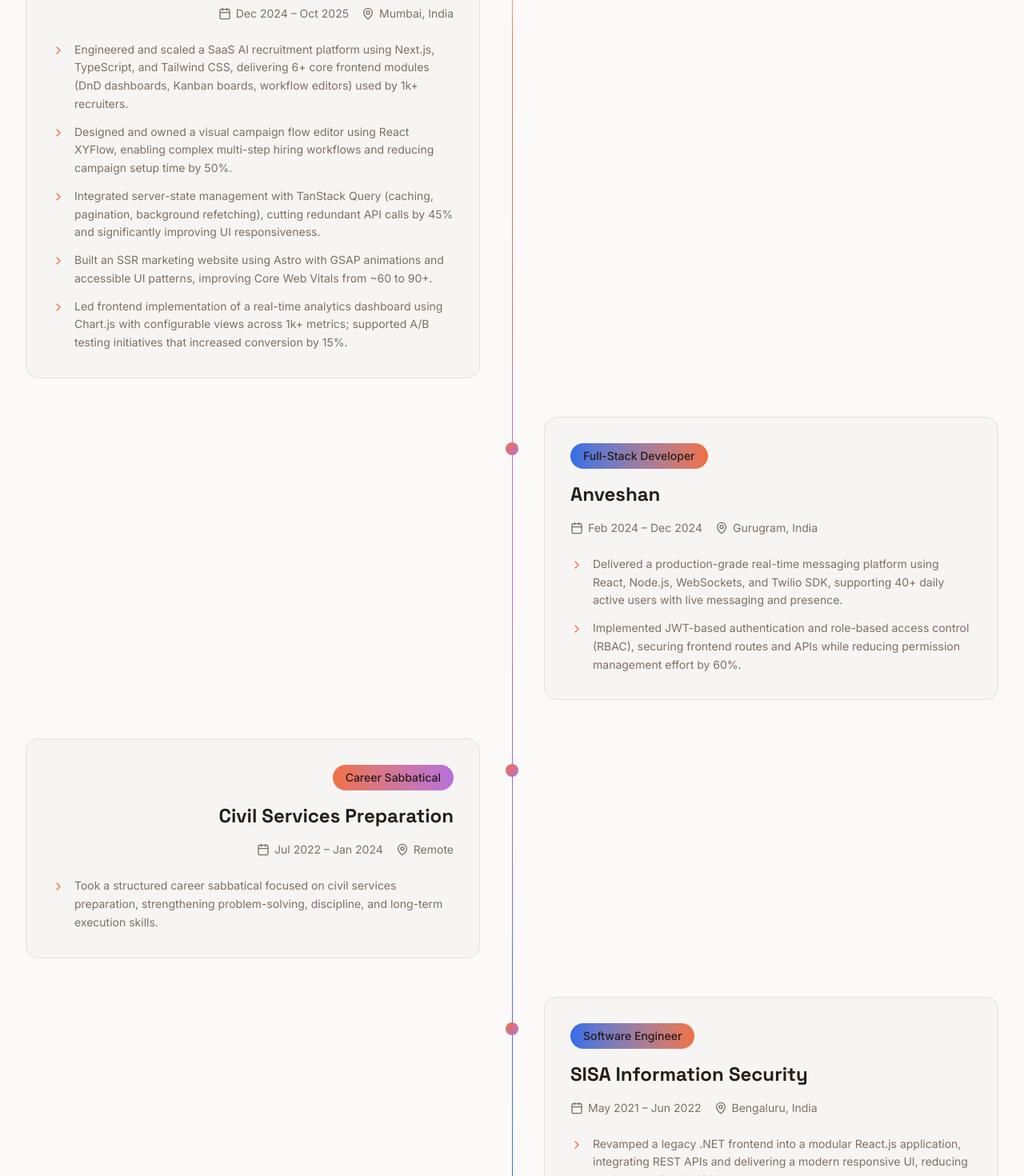
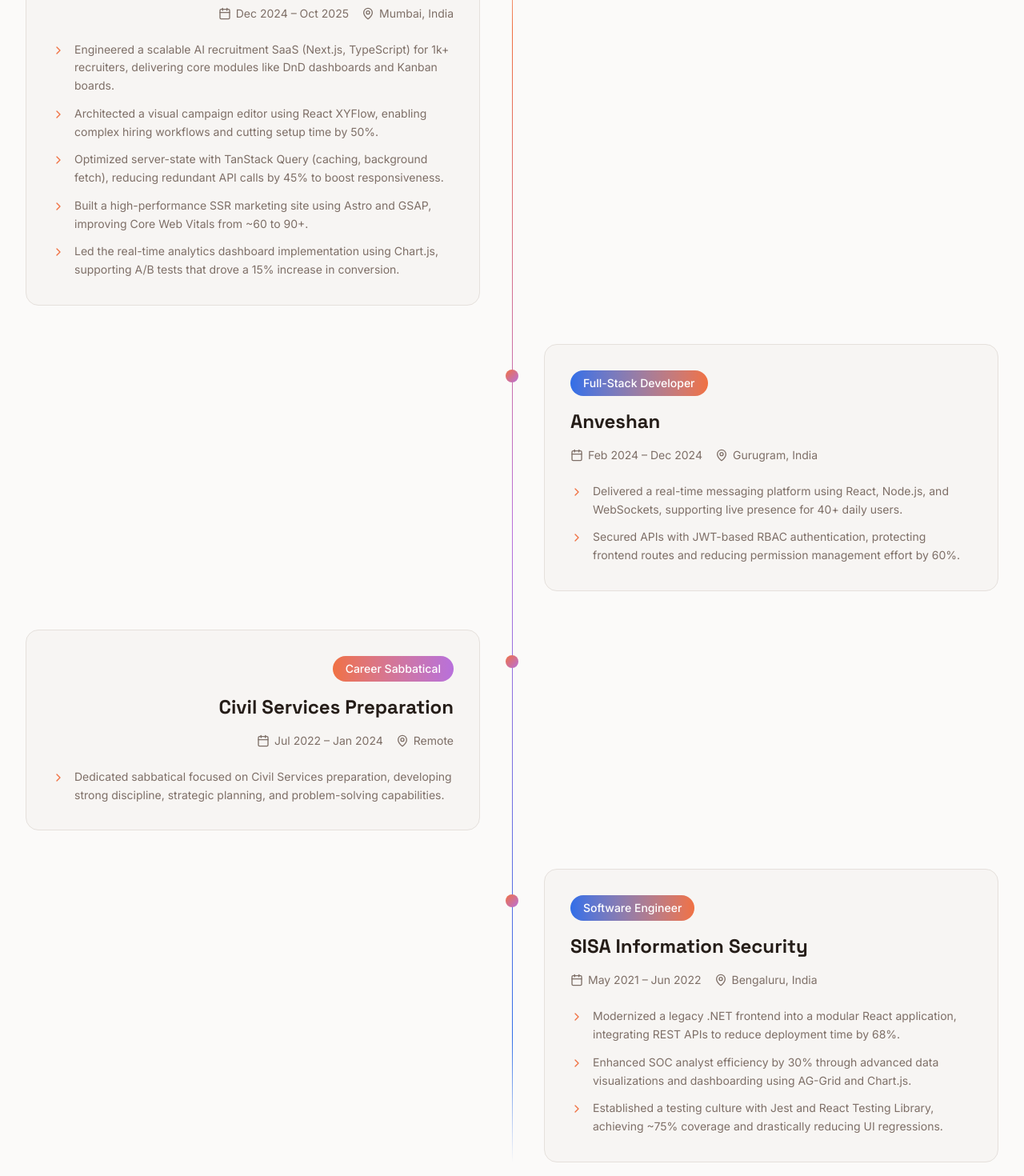
Before and after one commit to Ashu112/Portfolio-v2, a Next.js app: page / in a window 1280 px wide. Shown: the part 3040-4510 px from the top of the page at 80% size. Built offline with nearby package versions, Linux system fonts and the light colour scheme.

Commit message:
timeline UI improvement

```diff
--- a/src/components/Experience.tsx
+++ b/src/components/Experience.tsx
@@ -50,7 +50,7 @@ export default function Experience() {
                     >
                       <div
                         className={cn(
-                          'inline-flex rounded-2xl bg-linear-to-r px-4 py-1.5 text-sm font-medium',
+                          'text-primary-foreground inline-flex rounded-2xl bg-linear-to-r px-4 py-1.5 text-sm font-medium',
                           item.color,
                         )}
                       >
--- a/src/data/experienceData.ts
+++ b/src/data/experienceData.ts
@@ -7,11 +7,11 @@ export const experienceData: ExperienceDataType[] = [
     period: 'Dec 2024 – Oct 2025',
     location: 'Mumbai, India',
     highlights: [
-      'Engineered and scaled a SaaS AI recruitment platform using Next.js, TypeScript, and Tailwind CSS, delivering 6+ core frontend modules (DnD dashboards, Kanban boards, workflow editors) used by 1k+ recruiters.',
-      'Designed and owned a visual campaign flow editor using React XYFlow, enabling complex multi-step hiring workflows and reducing campaign setup time by 50%.',
-      'Integrated server-state management with TanStack Query (caching, pagination, background refetching), cutting redundant API calls by 45% and significantly improving UI responsiveness.',
-      'Built an SSR marketing website using Astro with GSAP animations and accessible UI patterns, improving Core Web Vitals from ~60 to 90+.',
-      'Led frontend implementation of a real-time analytics dashboard using Chart.js with configurable views across 1k+ metrics; supported A/B testing initiatives that increased conversion by 15%.',
+      'Engineered a scalable AI recruitment SaaS (Next.js, TypeScript) for 1k+ recruiters, delivering core modules like DnD dashboards and Kanban boards.',
+      'Architected a visual campaign editor using React XYFlow, enabling complex hiring workflows and cutting setup time by 50%.',
+      'Optimized server-state with TanStack Query (caching, background fetch), reducing redundant API calls by 45% to boost responsiveness.',
+      'Built a high-performance SSR marketing site using Astro and GSAP, improving Core Web Vitals from ~60 to 90+.',
+      'Led the real-time analytics dashboard implementation using Chart.js, supporting A/B tests that drove a 15% increase in conversion.',
     ],
     color: 'from-gradient-start to-gradient-mid',
   },
@@ -21,8 +21,8 @@ export const experienceData: ExperienceDataType[] = [
     period: 'Feb 2024 – Dec 2024',
     location: 'Gurugram, India',
     highlights: [
-      'Delivered a production-grade real-time messaging platform using React, Node.js, WebSockets, and Twilio SDK, supporting 40+ daily active users with live messaging and presence.',
-      'Implemented JWT-based authentication and role-based access control (RBAC), securing frontend routes and APIs while reducing permission management effort by 60%.',
+      'Delivered a real-time messaging platform using React, Node.js, and WebSockets, supporting live presence for 40+ daily users.',
+      'Secured APIs with JWT-based RBAC authentication, protecting frontend routes and reducing permission management effort by 60%.',
     ],
     color: 'from-gradient-end to-gradient-start',
   },
@@ -32,7 +32,7 @@ export const experienceData: ExperienceDataType[] = [
     period: 'Jul 2022 – Jan 2024',
     location: 'Remote',
     highlights: [
-      'Took a structured career sabbatical focused on civil services preparation, strengthening problem-solving, discipline, and long-term execution skills.',
+      'Dedicated sabbatical focused on Civil Services preparation, developing strong discipline, strategic planning, and problem-solving capabilities.',
     ],
     color: 'from-gradient-start to-gradient-mid',
   },
@@ -42,9 +42,9 @@ export const experienceData: ExperienceDataType[] = [
     period: 'May 2021 – Jun 2022',
     location: 'Bengaluru, India',
     highlights: [
-      'Revamped a legacy .NET frontend into a modular React.js application, integrating REST APIs and delivering a modern responsive UI, reducing deployment time by 68%.',
-      'Introduced advanced data visualizations using AG-Grid and Chart.js, improving SOC analyst investigation efficiency by 30% and reducing dashboard load time by 25%.',
-      'Implemented unit and component testing with Jest and React Testing Library, achieving ~75% coverage and significantly reducing UI regressions.',
+      'Modernized a legacy .NET frontend into a modular React application, integrating REST APIs to reduce deployment time by 68%.',
+      'Enhanced SOC analyst efficiency by 30% through advanced data visualizations and dashboarding using AG-Grid and Chart.js.',
+      'Established a testing culture with Jest and React Testing Library, achieving ~75% coverage and drastically reducing UI regressions.',
     ],
     color: 'from-gradient-end to-gradient-start',
   },
```
